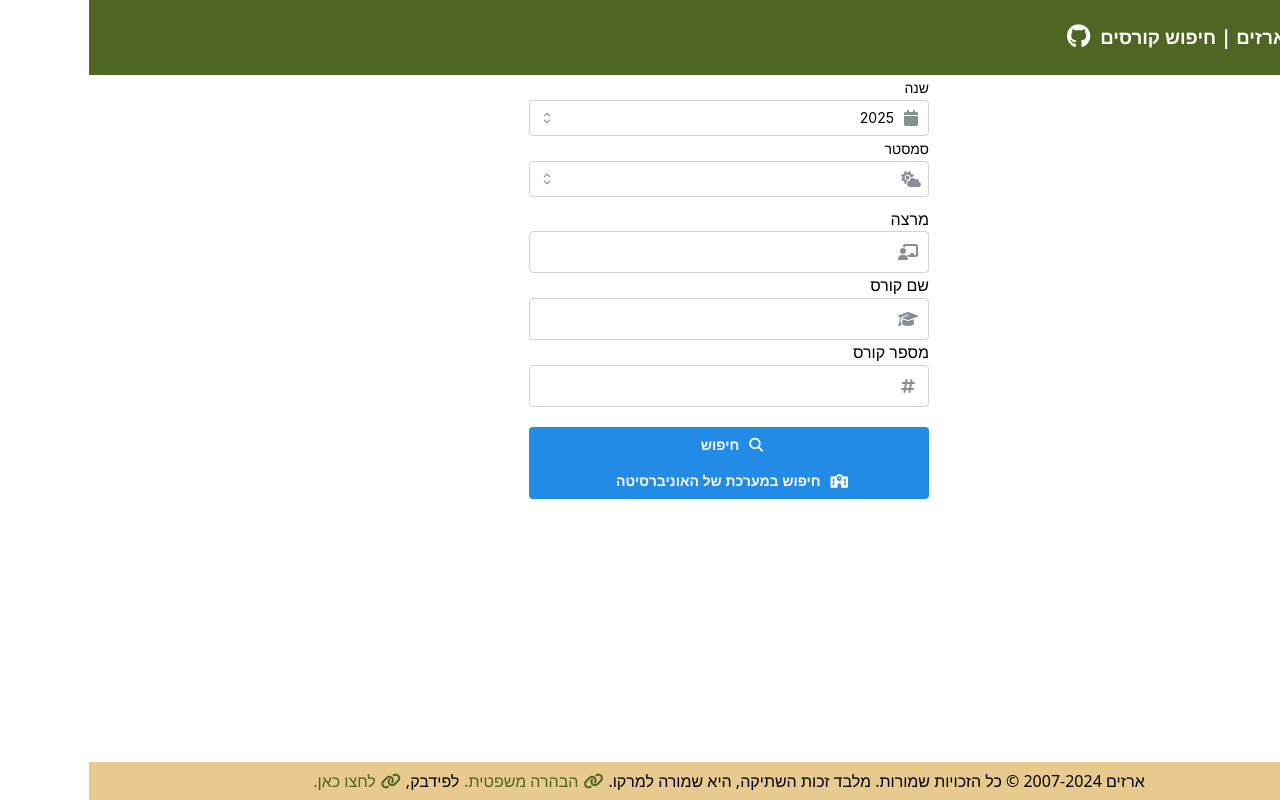
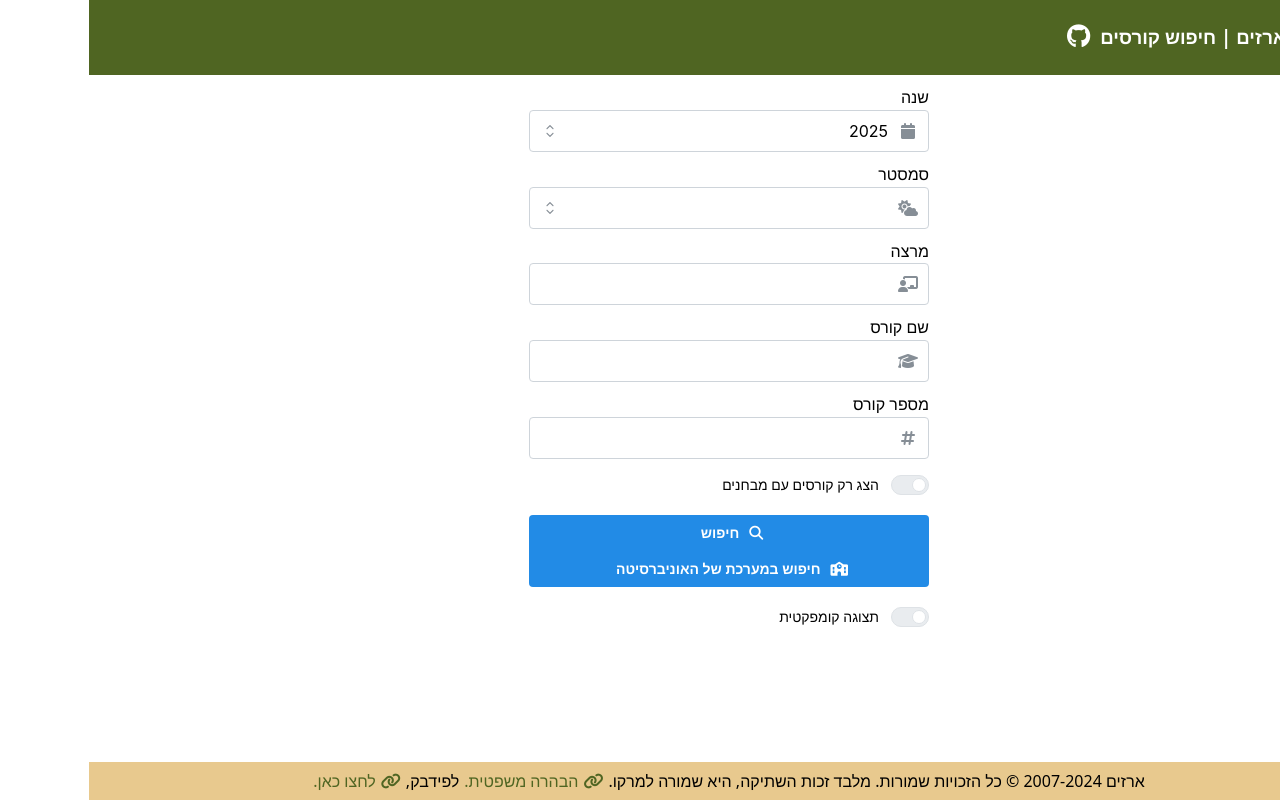
Before and after one commit to arazimproject/tau-search, a React (Vite) app: page / in a window 1280 px wide. Built offline with nearby package versions, Linux system fonts and the light colour scheme; grey boxes are pictures that could not be loaded; what color-hash would draw is missing.

Commit message:
parallelize fetching, add exams, store in url

```diff
--- a/src/App.tsx
+++ b/src/App.tsx
@@ -4,80 +4,33 @@ import {
   DirectionProvider,
   MantineProvider,
   Select,
+  Switch,
   TextInput,
 } from "@mantine/core"
 import "@mantine/core/styles.css"
 import { useColorScheme } from "@mantine/hooks"
-import { useRef, useState } from "react"
+import { useEffect, useRef, useState } from "react"
 import CourseCard from "./CourseCard"
 import { CourseInfo } from "./typing"
 import Header from "./Header"
 import Footer from "./Footer"
 import { SEMESTERS, UNIVERSITY_SEMESTERS, YEARS } from "./constants"
+import { useQueryParam } from "./hooks"
 
-function App() {
-  const [courses, setCourses] = useState<
-    [string, string, string, CourseInfo][]
-  >([])
-  const [loading, setLoading] = useState(false)
-  const [searchTime, setSearchTime] = useState(0)
-  const colorScheme = useColorScheme()
-
-  const yearRef = useRef<HTMLInputElement>(null)
-  const semesterRef = useRef<HTMLInputElement>(null)
-  const lecturerRef = useRef<HTMLInputElement>(null)
-  const courseNameRef = useRef<HTMLInputElement>(null)
-  const courseNumberRef = useRef<HTMLInputElement>(null)
-
-  const universityFormRef = useRef<HTMLFormElement>(null)
-  const universityYearRef = useRef<HTMLInputElement>(null)
-  const universitySemesterRef = useRef<HTMLInputElement>(null)
-  const universityLecturerRef = useRef<HTMLInputElement>(null)
-  const universityCourseNameRef = useRef<HTMLInputElement>(null)
-  const universityCourseNumberRef = useRef<HTMLInputElement>(null)
-
-  const searchUniversity = () => {
-    universityFormRef.current!.reset()
-    universityYearRef.current!.value = yearRef.current?.value
-      ? (parseInt(yearRef.current.value, 10) - 1).toString()
-      : ""
-    universitySemesterRef.current!.value = semesterRef.current?.value
-      ? UNIVERSITY_SEMESTERS[semesterRef.current.value]
-      : ""
-    universityLecturerRef.current!.value = lecturerRef.current?.value ?? ""
-    universityCourseNameRef.current!.value = courseNameRef.current?.value ?? ""
-    if (courseNumberRef.current?.value ?? "" !== "") {
-      universityCourseNumberRef.current!.value =
-        courseNumberRef.current?.value ?? ""
-    }
-    universityFormRef.current!.submit()
-  }
-
-  const search = async () => {
-    const startTime = Date.now()
-    setLoading(true)
-    const year = yearRef.current?.value
-    const semester = semesterRef.current?.value
-    const lecturer = lecturerRef.current?.value
-    const courseName = courseNameRef.current?.value
-    const courseNumber = courseNumberRef.current?.value
-
-    const resultCourses: [string, string, string, CourseInfo][] = []
-
-    let years = YEARS
-    let semesters = Object.keys(SEMESTERS)
-
-    if (year !== undefined && year !== "") {
-      years = [year]
-    }
-    if (semester !== undefined && semester !== "") {
-      semesters = [semester]
-    }
-
-    for (const year of years) {
-      for (const semester of semesters) {
+const getResultsForYear = async (
+  year: string,
+  semester: string,
+  courseName: string | undefined,
+  courseNumber: string | undefined,
+  lecturer: string | undefined,
+  showOnlyWithExams: boolean
+) => {
+  const results: [string, string, string, CourseInfo][] = []
   const response = await fetch(
-          "/courses/courses-" + year + SEMESTERS[semester] + ".json"
+    "https://arazim-project.com/courses/courses-" +
+      year +
+      SEMESTERS[semester] +
+      ".json"
   )
   const semesterCourses = await response.json()
   for (const courseId in semesterCourses) {
@@ -129,17 +82,97 @@ function App() {
       }
     }
 
-          resultCourses.push([courseId, year, semester, course])
+    if (showOnlyWithExams && !course.exam_links) {
+      continue
+    }
 
-          if (resultCourses.length >= 50) {
+    results.push([courseId, year, semester, course])
+  }
+  return results
+}
+
+function App() {
+  const [courses, setCourses] = useState<
+    [string, string, string, CourseInfo][]
+  >([])
+  const [loading, setLoading] = useState(false)
+  const [searchTime, setSearchTime] = useState(0)
+  const colorScheme = useColorScheme()
+
+  const [compactView, setCompactView] = useState("false")
+  const [showOnlyWithExams, setShowOnlyWithExams] = useState("false")
+  const [year, setYear] = useQueryParam("year", "2025")
+  const [semester, setSemester] = useQueryParam("semester")
+  const [lecturer, setLecturer] = useQueryParam("lecturer")
+  const [courseName, setCourseName] = useQueryParam("courseName")
+  const [courseNumber, setCourseNumber] = useQueryParam("courseNumber")
+
+  const universityFormRef = useRef<HTMLFormElement>(null)
+  const universityYearRef = useRef<HTMLInputElement>(null)
+  const universitySemesterRef = useRef<HTMLInputElement>(null)
+  const universityLecturerRef = useRef<HTMLInputElement>(null)
+  const universityCourseNameRef = useRef<HTMLInputElement>(null)
+  const universityCourseNumberRef = useRef<HTMLInputElement>(null)
+
+  const searchUniversity = () => {
+    universityFormRef.current!.reset()
+    universityYearRef.current!.value = year
+      ? (parseInt(year, 10) - 1).toString()
+      : ""
+    universitySemesterRef.current!.value = semester
+      ? UNIVERSITY_SEMESTERS[semester]
+      : ""
+    universityLecturerRef.current!.value = lecturer ?? ""
+    universityCourseNameRef.current!.value = courseName ?? ""
+    if (courseNumber ?? "" !== "") {
+      universityCourseNumberRef.current!.value = courseNumber
+    }
+    universityFormRef.current!.submit()
+  }
+
+  const search = async () => {
+    const startTime = Date.now()
+    setLoading(true)
+
+    const resultCourses: [string, string, string, CourseInfo][] = []
+
+    let years = YEARS
+    let semesters = Object.keys(SEMESTERS)
+
+    if (year !== undefined && year !== "") {
+      years = [year]
+    }
+    if (semester !== undefined && semester !== "") {
+      semesters = [semester]
+    }
+
+    const promises: Promise<[string, string, string, CourseInfo][]>[] = []
+    for (const year of years) {
+      for (const semester of semesters) {
+        promises.push(
+          getResultsForYear(
+            year,
+            semester,
+            courseName,
+            courseNumber,
+            lecturer,
+            showOnlyWithExams === "true"
+          )
+        )
+      }
+    }
+
+    const promiseResults = await Promise.all(promises)
+    for (const promiseResult of promiseResults) {
+      for (const result of promiseResult) {
+        resultCourses.push(result)
+
+        if (resultCourses.length === 50) {
           break
         }
       }
-        if (resultCourses.length >= 50) {
-          break
-        }
-      }
-      if (resultCourses.length >= 50) {
+
+      if (resultCourses.length === 50) {
         break
       }
     }
@@ -156,6 +189,12 @@ function App() {
       search()
     }
   }
+
+  useEffect(() => {
+    if (window.location.search !== "") {
+      search()
+    }
+  }, [])
 
   return (
     <DirectionProvider>
@@ -187,39 +226,60 @@ function App() {
               }}
             >
               <Select
-                ref={yearRef}
+                mt="xs"
+                value={year}
+                onChange={(v) => setYear(v ?? "")}
                 defaultValue="2025"
                 label="שנה"
                 data={YEARS}
                 leftSection={<i className="fa-solid fa-calendar" />}
+                size="md"
               />
               <Select
+                mt="xs"
                 label="סמסטר"
-                ref={semesterRef}
+                value={semester}
+                onChange={(v) => setSemester(v ?? "")}
                 data={["א׳", "ב׳"]}
                 leftSection={<i className="fa-solid fa-cloud-sun" />}
+                size="md"
               />
               <TextInput
                 mt="xs"
                 size="md"
-                ref={lecturerRef}
+                value={lecturer}
+                onChange={(e) => setLecturer(e.currentTarget.value)}
                 label="מרצה"
                 leftSection={<i className="fa-solid fa-chalkboard-user" />}
                 onKeyDown={searchIfEnter}
               />
               <TextInput
+                mt="xs"
                 size="md"
-                ref={courseNameRef}
+                value={courseName}
+                onChange={(e) => setCourseName(e.currentTarget.value)}
                 label="שם קורס"
                 leftSection={<i className="fa-solid fa-graduation-cap" />}
                 onKeyDown={searchIfEnter}
               />
               <TextInput
+                mt="xs"
                 size="md"
-                ref={courseNumberRef}
+                value={courseNumber}
+                onChange={(e) => setCourseNumber(e.currentTarget.value)}
                 label="מספר קורס"
                 leftSection={<i className="fa-solid fa-hashtag" />}
                 onKeyDown={searchIfEnter}
+              />
+              <Switch
+                mt="md"
+                label="הצג רק קורסים עם מבחנים"
+                checked={showOnlyWithExams === "true"}
+                onChange={(e) =>
+                  setShowOnlyWithExams(
+                    e.currentTarget.checked ? "true" : "false"
+                  )
+                }
               />
               <Button.Group my="lg" orientation="vertical">
                 <Button
@@ -238,6 +298,15 @@ function App() {
                   חיפוש במערכת של האוניברסיטה
                 </Button>
               </Button.Group>
+              <Switch
+                mb="xs"
+                label="תצוגה קומפקטית"
+                checked={compactView === "true"}
+                onChange={(e) =>
+                  setCompactView(e.currentTarget.checked ? "true" : "false")
+                }
+              />
+
               {courses.length !== 0 && (
                 <div style={{ display: "flex", marginBottom: 10 }}>
                   מספר תוצאות: {courses.length}
@@ -250,6 +319,7 @@ function App() {
               {courses.map(([courseId, year, semester, course], index) => (
                 <CourseCard
                   key={index}
+                  compactView={compactView === "true"}
                   courseId={courseId}
                   year={year}
                   semester={semester}
--- /dev/null
+++ b/src/hooks.ts
@@ -0,0 +1,26 @@
+import { useState } from "react"
+
+export const useQueryParam = (
+  param: string,
+  defaultValue = ""
+): [string, (v: string) => void] => {
+  const params = new URLSearchParams(window.location.search)
+  const [value, setValue] = useState(params.get(param) ?? defaultValue)
+
+  const setQueryParamAndValue = (v: string) => {
+    if (v === defaultValue && params.has(param)) {
+      params.delete(param)
+    } else {
+      params.set(param, v)
+    }
+    if (params.toString() !== "") {
+      history.pushState({}, "", location.pathname + "?" + params.toString())
+    } else {
+      history.pushState({}, "", location.pathname)
+    }
+
+    setValue(v)
+  }
+
+  return [value, setQueryParamAndValue]
+}
--- a/src/typing.ts
+++ b/src/typing.ts
@@ -18,4 +18,5 @@ export interface CourseInfo {
       type: string
     }[]
   }[]
+  exam_links?: string[]
 }
```
Also changed, not shown: src/CourseCard.tsx (+27 -3 lines). Lines whose indentation alone changed are shown as unchanged.
